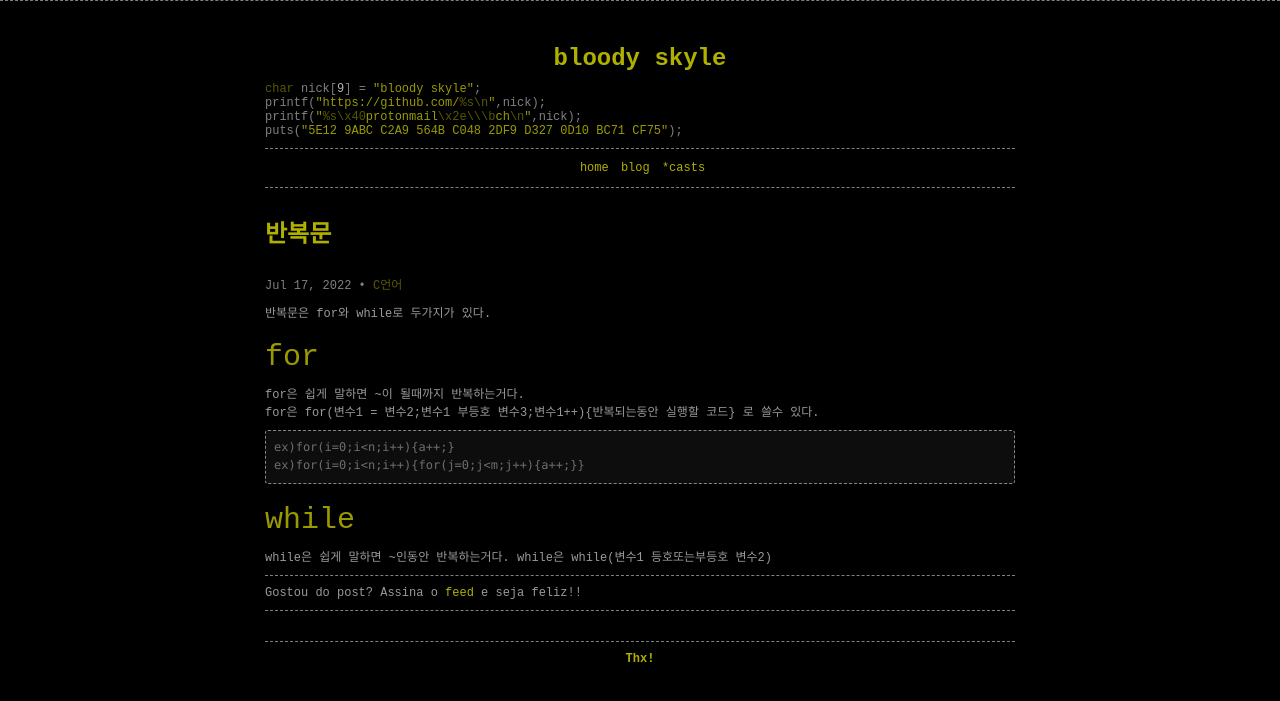
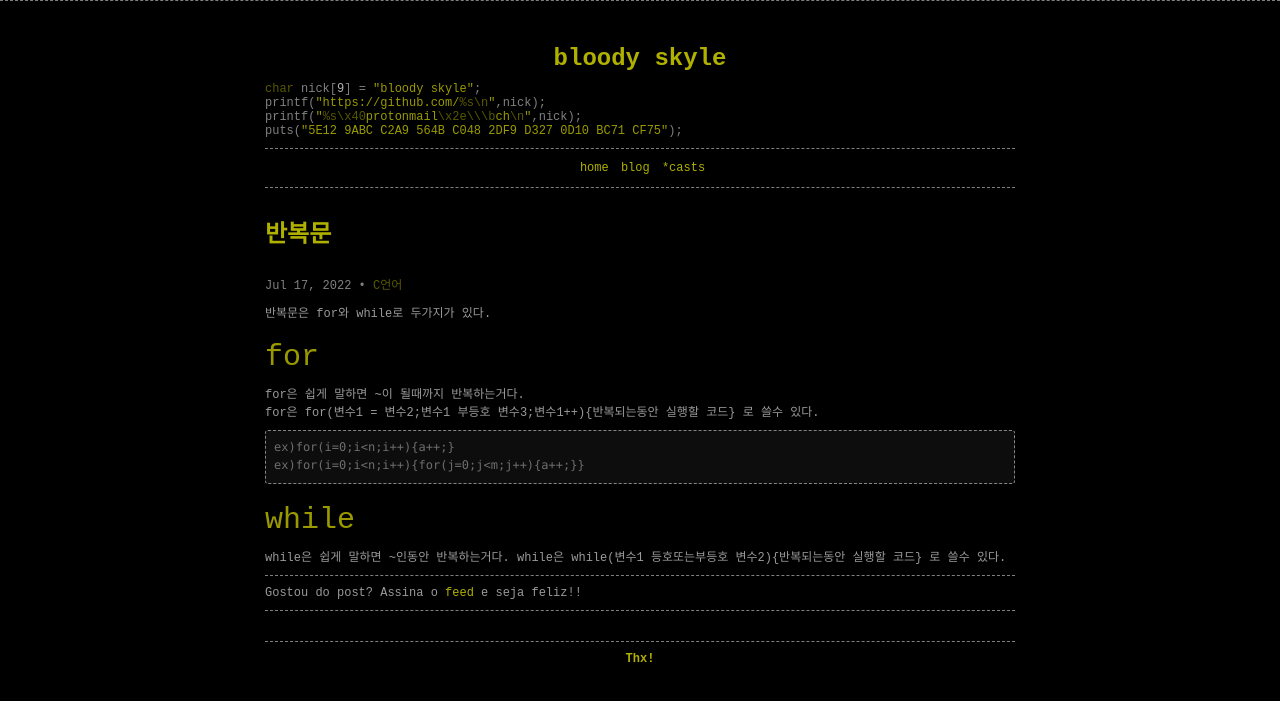
Before and after one commit to bloody-skyle/blog, a Jekyll site: the page built from _posts/2022/2022-07-17-반복문.md, in a window 1280 px wide. Shown: the top 701 px of the page. Built offline with Jekyll 4.4.1, drawn with Linux system fonts in a browser that asks for light colours; comment, search, counter and statistics services are not loaded.

Commit message:
뭐했더라

```diff
--- a/_posts/2022/2022-07-17-반복문.md
+++ b/_posts/2022/2022-07-17-반복문.md
@@ -21,4 +21,4 @@ ex)for(i=0;i<n;i++){for(j=0;j<m;j++){a++;}}
 
 <h2>while</h2>
 while은 쉽게 말하면 ~인동안 반복하는거다.
-while은 while(변수1 등호또는부등호 변수2)
+while은 while(변수1 등호또는부등호 변수2){반복되는동안 실행할 코드} 로 쓸수 있다.
```
